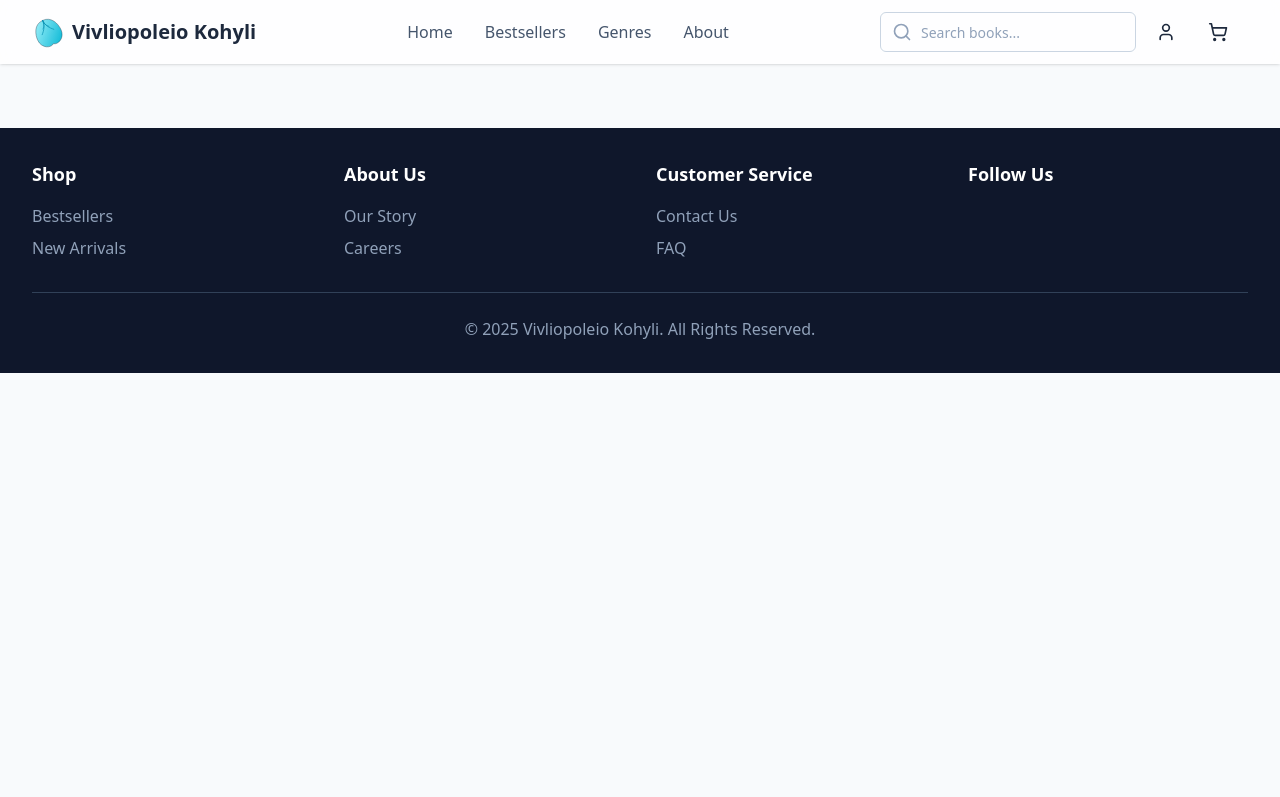
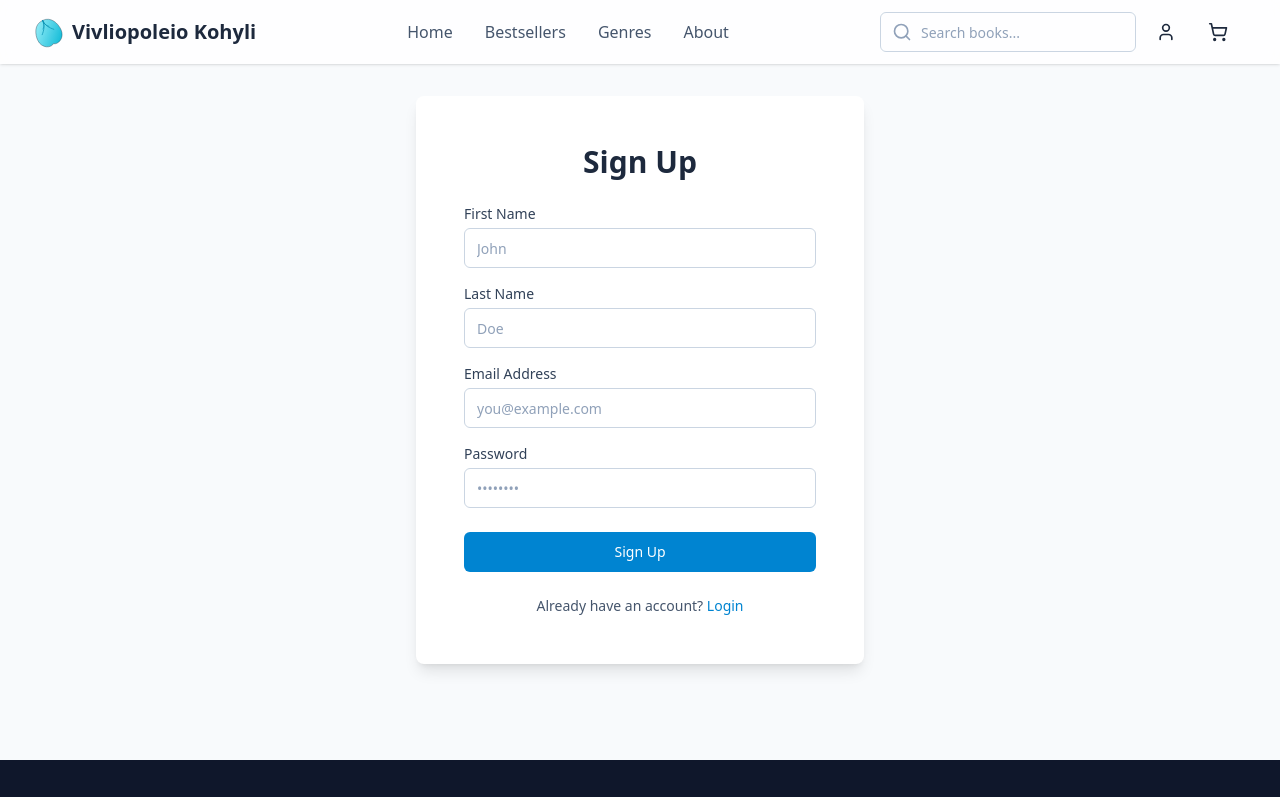
Before and after one commit to NlightNFotis/kohyli, a React (Vite) app in the folder frontend/: page /signup in a window 1280 px wide. Shown: the top 797 px of the page. Built offline with nearby package versions, Linux system fonts and the light colour scheme.

Commit message:
feat(frontend): a first iteration to get user signup and login to work - signup does but log in is bugged

```diff
--- a/frontend/src/App.tsx
+++ b/frontend/src/App.tsx
@@ -12,14 +12,18 @@ import { Careers } from './components/Careers';
 import { ContactUs } from './components/ContactUs';
 import { FAQ } from './components/FAQ';
 import { BookPage } from './components/BookPage';
+import { Signup } from './components/Signup';
+import { UserPage } from './components/UserPage';
 import { CartProvider } from './context/CartContext';
 import { ApiProvider } from './context/ApiContext';
+import { AuthProvider } from './context/AuthContext';
 
 
 
 const App: FC = () => {
     return (
         <ApiProvider>
+            <AuthProvider>
                 <CartProvider>
                     <Router>
                         <div className="bg-slate-50 min-h-screen font-sans text-slate-800">
@@ -34,11 +38,14 @@ const App: FC = () => {
                                 <Route path="/contact-us" element={<ContactUs />} />
                                 <Route path="/faq" element={<FAQ />} />
                                 <Route path="/books/:id" element={<BookPage />} />
+                                <Route path="/signup" element={<Signup />} />
+                                <Route path="/me" element={<UserPage />} />
                             </Routes>
                             <Footer />
                         </div>
                     </Router>
                 </CartProvider>
+            </AuthProvider>
         </ApiProvider>
     );
 };
--- a/frontend/src/Client.ts
+++ b/frontend/src/Client.ts
@@ -550,6 +550,23 @@ export class Api<
       }),
 
     /**
+     * @description Retrieve the current user.
+     *
+     * @name GetMe
+     * @summary Get Me
+     * @request GET:/users/me
+     * @secure
+     */
+    getMe: (params: RequestParams = {}) =>
+      this.request<User, any>({
+        path: `/users/me`,
+        method: "GET",
+        secure: true,
+        format: "json",
+        ...params,
+      }),
+
+    /**
      * No description
      *
      * @name LogoutUser
--- a/frontend/src/components/Login.tsx
+++ b/frontend/src/components/Login.tsx
@@ -1,26 +1,39 @@
 
-import { type FC } from "react";
+import { type FC, useState } from "react";
 import { Button } from "./ui/Button";
 import { Input } from "./ui/Input";
+import { useAuth } from "../context/AuthContext";
+import { Link, useNavigate } from "react-router-dom";
 
 export const Login: FC = () => {
+    const { login } = useAuth();
+    const navigate = useNavigate();
+    const [email, setEmail] = useState("");
+    const [password, setPassword] = useState("");
+
+    const handleSubmit = async (e: React.FormEvent) => {
+        e.preventDefault();
+        await login({ username: email, password });
+        navigate("/");
+    };
+
     return (
         <div className="container mx-auto px-4 sm:px-6 lg:px-8 py-8 flex justify-center items-center">
             <div className="bg-white rounded-lg shadow-lg p-8 md:p-12 w-full max-w-md">
                 <h1 className="text-3xl font-extrabold text-slate-800 mb-6 text-center">Login</h1>
-                <form>
+                <form onSubmit={handleSubmit}>
                     <div className="mb-4">
                         <label htmlFor="email" className="block text-sm font-medium text-slate-700 mb-1">Email Address</label>
-                        <Input type="email" id="email" placeholder="you@example.com" />
+                        <Input type="email" id="email" placeholder="you@example.com" value={email} onChange={(e) => setEmail(e.target.value)} />
                     </div>
                     <div className="mb-6">
                         <label htmlFor="password" className="block text-sm font-medium text-slate-700 mb-1">Password</label>
-                        <Input type="password" id="password" placeholder="••••••••" />
+                        <Input type="password" id="password" placeholder="••••••••" value={password} onChange={(e) => setPassword(e.target.value)} />
                     </div>
                     <Button type="submit" className="w-full">Login</Button>
                 </form>
                 <p className="text-sm text-slate-600 mt-6 text-center">
-                    Don't have an account? <a href="#" className="font-medium text-sky-600 hover:underline">Sign up</a>
+                    Don't have an account? <Link to="/signup" className="font-medium text-sky-600 hover:underline">Sign up</Link>
                 </p>
             </div>
         </div>
--- /dev/null
+++ b/frontend/src/components/Signup.tsx
@@ -0,0 +1,70 @@
+
+import { type FC, useState } from "react";
+import { Button } from "./ui/Button";
+import { Input } from "./ui/Input";
+import { useApi } from "../context/ApiContext";
+import { useNavigate } from "react-router-dom";
+
+export const Signup: FC = () => {
+    const api = useApi();
+    const navigate = useNavigate();
+    const [firstName, setFirstName] = useState("");
+    const [lastName, setLastName] = useState("");
+    const [email, setEmail] = useState("");
+    const [password, setPassword] = useState("");
+    const [error, setError] = useState<string | null>(null);
+
+    const handleSubmit = async (e: React.FormEvent) => {
+        e.preventDefault();
+        setError(null); // Clear previous errors
+        try {
+            const response = await api.users.createUser({ first_name: firstName, last_name: lastName, email, password });
+            if (response.status === 200) {
+                console.log("Signup successful:", response.data);
+                navigate("/login");
+            } else {
+                setError("Signup failed. Please try again.");
+            }
+
+
+        } catch (err: any) {
+            console.error("Signup error:", err);
+            if (err.response && err.response.data && err.response.data.detail) {
+                setError(err.response.data.detail[0].msg || "An unexpected error occurred.");
+            } else {
+                setError("An unexpected error occurred during signup.");
+            }
+        }
+    };
+
+    return (
+        <div className="container mx-auto px-4 sm:px-6 lg:px-8 py-8 flex justify-center items-center">
+            <div className="bg-white rounded-lg shadow-lg p-8 md:p-12 w-full max-w-md">
+                <h1 className="text-3xl font-extrabold text-slate-800 mb-6 text-center">Sign Up</h1>
+                {error && <p className="text-red-500 text-center mb-4">{error}</p>}
+                <form onSubmit={handleSubmit}>
+                    <div className="mb-4">
+                        <label htmlFor="firstName" className="block text-sm font-medium text-slate-700 mb-1">First Name</label>
+                        <Input type="text" id="firstName" placeholder="John" value={firstName} onChange={(e) => setFirstName(e.target.value)} />
+                    </div>
+                    <div className="mb-4">
+                        <label htmlFor="lastName" className="block text-sm font-medium text-slate-700 mb-1">Last Name</label>
+                        <Input type="text" id="lastName" placeholder="Doe" value={lastName} onChange={(e) => setLastName(e.target.value)} />
+                    </div>
+                    <div className="mb-4">
+                        <label htmlFor="email" className="block text-sm font-medium text-slate-700 mb-1">Email Address</label>
+                        <Input type="email" id="email" placeholder="you@example.com" value={email} onChange={(e) => setEmail(e.target.value)} />
+                    </div>
+                    <div className="mb-6">
+                        <label htmlFor="password" className="block text-sm font-medium text-slate-700 mb-1">Password</label>
+                        <Input type="password" id="password" placeholder="••••••••" value={password} onChange={(e) => setPassword(e.target.value)} />
+                    </div>
+                    <Button type="submit" className="w-full">Sign Up</Button>
+                </form>
+                <p className="text-sm text-slate-600 mt-6 text-center">
+                    Already have an account? <a href="#" className="font-medium text-sky-600 hover:underline">Login</a>
+                </p>
+            </div>
+        </div>
+    );
+};
--- /dev/null
+++ b/frontend/src/components/UserPage.tsx
@@ -0,0 +1,49 @@
+
+import { type FC, useState, useEffect } from "react";
+import { useApi } from "../context/ApiContext";
+import type { User } from "../Client";
+import { useAuth } from "../context/AuthContext";
+import { useNavigate } from "react-router-dom";
+
+export const UserPage: FC = () => {
+    const api = useApi();
+    const { token } = useAuth();
+    const navigate = useNavigate();
+    const [user, setUser] = useState<User | null>(null);
+    const [loading, setLoading] = useState<boolean>(true);
+
+    useEffect(() => {
+        if (!token) {
+            navigate("/login");
+            return;
+        }
+
+        const fetchUser = async () => {
+            try {
+                const response = await api.users.getMe();
+                setUser(response.data);
+            } catch (error) {
+                console.error("Error fetching user:", error);
+            }
+            setLoading(false);
+        };
+
+        fetchUser();
+    }, [api, token, navigate]);
+
+    if (loading) {
+        return <p>Loading user...</p>;
+    }
+
+    if (!user) {
+        return <p>User not found.</p>;
+    }
+
+    return (
+        <div className="container mx-auto px-4 sm:px-6 lg:px-8 py-8">
+            <div className="bg-white rounded-lg shadow-lg p-8 md:p-12">
+                <h1 className="text-4xl font-extrabold text-slate-800 mb-2">{user.first_name} {user.last_name}</h1>
+            </div>
+        </div>
+    );
+};
--- /dev/null
+++ b/frontend/src/context/AuthContext.tsx
@@ -0,0 +1,44 @@
+
+import { createContext, useState, useContext, type ReactNode, type FC } from 'react';
+import { useApi } from './ApiContext';
+import type { BodyLoginUser, JWTToken } from '../Client';
+
+interface AuthContextType {
+    token: JWTToken | null;
+    login: (data: BodyLoginUser) => Promise<void>;
+    logout: () => void;
+}
+
+const AuthContext = createContext<AuthContextType | undefined>(undefined);
+
+export const AuthProvider: FC<{children: ReactNode}> = ({ children }) => {
+    const api = useApi();
+    const [token, setToken] = useState<JWTToken | null>(null);
+
+    const login = async (data: BodyLoginUser) => {
+        try {
+            const response = await api.users.loginUser(data);
+            setToken(response.data);
+        } catch (error) {
+            console.error("Error logging in:", error);
+        }
+    };
+
+    const logout = () => {
+        setToken(null);
+    };
+
+    return (
+        <AuthContext.Provider value={{ token, login, logout }}>
+            {children}
+        </AuthContext.Provider>
+    );
+};
+
+export const useAuth = () => {
+    const context = useContext(AuthContext);
+    if (context === undefined) {
+        throw new Error('useAuth must be used within an AuthProvider');
+    }
+    return context;
+};
```
Also changed, not shown: frontend/src/components/Cart.tsx (+9 -4 lines), frontend/src/components/Header.tsx (+14 -3 lines). Lines whose indentation alone changed are shown as unchanged.
